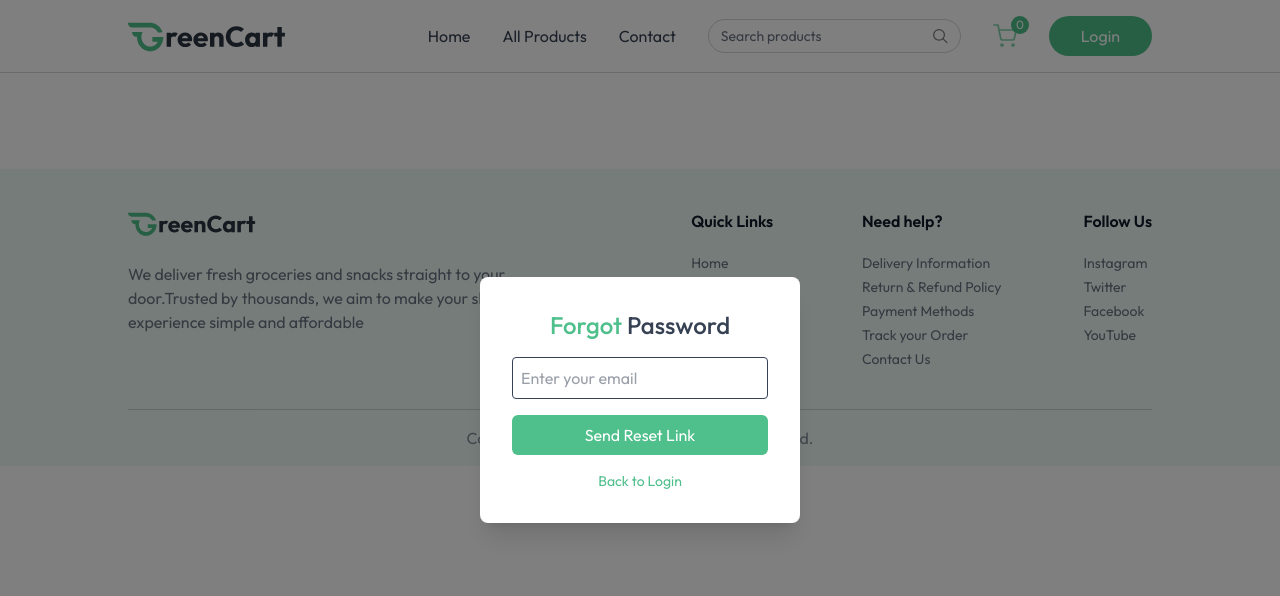
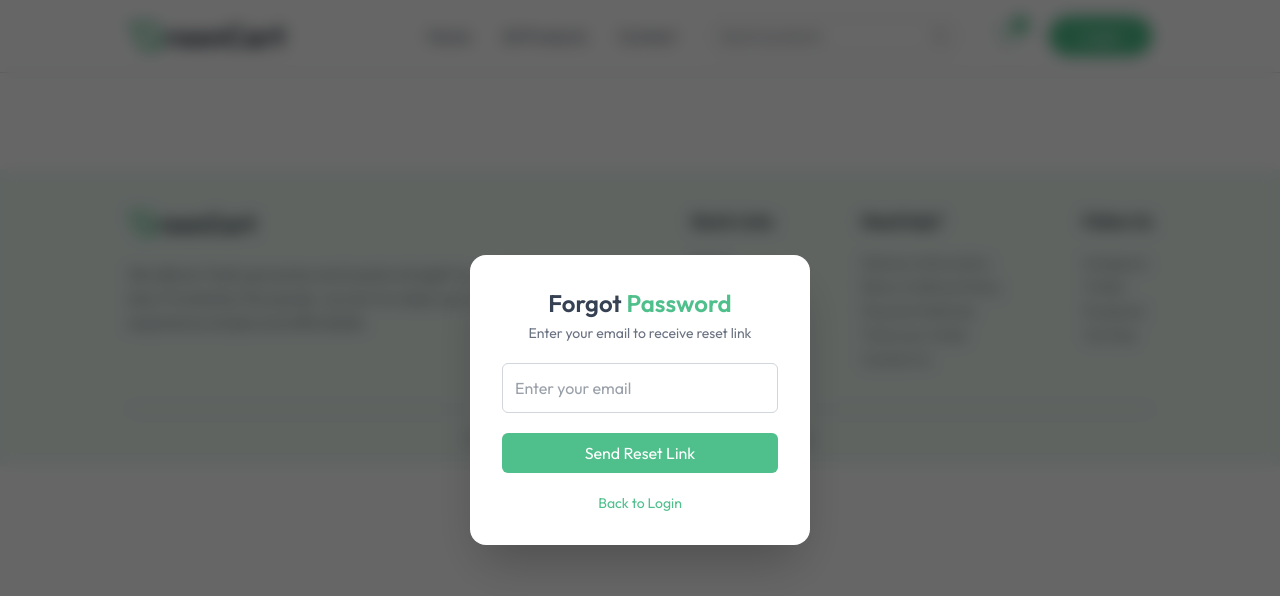
Before and after one commit to Arjunchinnu/Grocery-eCommerce, a React (Vite) app in the folder client/: page /forgot-password in a window 1280 px wide. Shown: the top 596 px of the page. Built offline with nearby package versions, Linux system fonts and the light colour scheme; no server answers.

Commit message:
fixing nodemailer

```diff
--- a/client/src/pages/ForgotPassword.jsx
+++ b/client/src/pages/ForgotPassword.jsx
@@ -6,53 +6,73 @@ const ForgotPassword = () => {
   const { axios, navigate } = useAppContext();
 
   const [email, setEmail] = useState("");
+  const [loading, setLoading] = useState(false);
 
   const submitHandler = async (e) => {
     e.preventDefault();
 
+    if (!email) {
+      return toast.error("Email is required");
+    }
+
     try {
+      setLoading(true);
+
       const { data } = await axios.post("/api/auth/forgot-password", {
         email,
       });
 
-      if (!data.success) {
-        toast.error(data.message);
-        return;
-      }
-
-      toast.success(data.message);
+      toast.success(data.message || "Reset link sent to your email");
       navigate("/");
     } catch (err) {
-      toast.error(err.response?.data?.message || "Network error");
+      toast.error(err.response?.data?.message || "Something went wrong");
+    } finally {
+      setLoading(false);
     }
   };
 
   return (
-    <div className="fixed inset-0 flex items-center justify-center bg-black/50">
+    <div className="fixed inset-0 flex items-center justify-center bg-black/60 backdrop-blur-sm">
       <form
         onSubmit={submitHandler}
-        className="flex flex-col gap-4 p-8 w-80 bg-white rounded-lg shadow-xl"
+        className="flex flex-col gap-5 p-8 w-[340px] bg-white rounded-2xl shadow-2xl"
       >
-        <p className="text-2xl font-medium text-center">
-          <span className="text-primary">Forgot</span> Password
-        </p>
+        {/* Title */}
+        <div className="text-center">
+          <h2 className="text-2xl font-semibold">
+            Forgot <span className="text-primary">Password</span>
+          </h2>
+          <p className="text-sm text-gray-500 mt-1">
+            Enter your email to receive reset link
+          </p>
+        </div>
 
+        {/* Input */}
         <input
           type="email"
           placeholder="Enter your email"
           value={email}
           onChange={(e) => setEmail(e.target.value)}
-          className="border rounded p-2 outline-primary"
+          className="border border-gray-300 rounded-md p-3 outline-none focus:ring-2 focus:ring-primary transition"
           required
         />
 
-        <button className="bg-primary hover:bg-primary-dull transition-all text-white py-2 rounded-md cursor-pointer">
-          Send Reset Link
+        {/* Button */}
+        <button
+          disabled={loading}
+          className={`py-2 rounded-md text-white transition ${
+            loading
+              ? "bg-gray-400 cursor-not-allowed"
+              : "bg-primary hover:bg-primary-dull"
+          }`}
+        >
+          {loading ? "Sending..." : "Send Reset Link"}
         </button>
 
+        {/* Back */}
         <p
           onClick={() => navigate("/")}
-          className="text-sm text-center text-primary cursor-pointer"
+          className="text-sm text-center text-primary cursor-pointer hover:underline"
         >
           Back to Login
         </p>
```
Also changed, not shown: 1 other file (tests, documents, lock files or other folders).
